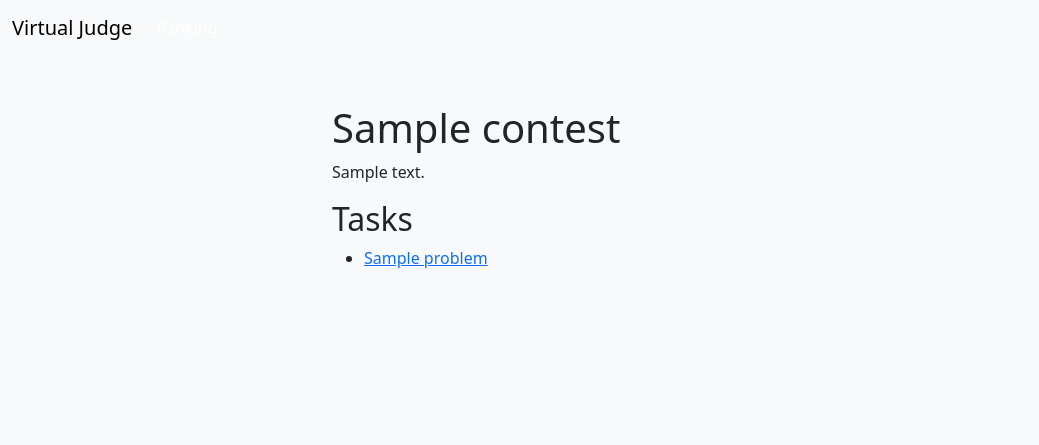
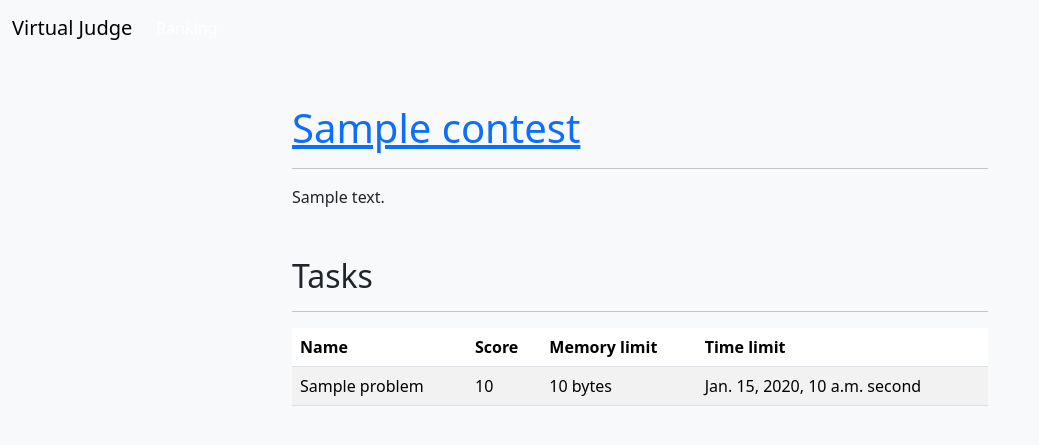
Before and after one commit to unb-mds/2023-2-JuizVirtual, a Django app: template templates/contests/detail.html in a window 1280 px wide. Shown: the top 445 px of the page, without its empty margins (0-1039 px from the left). Run offline with Django 4.2, Linux system fonts and the light colour scheme; the template is opened without the code that fills it: most values are stand-ins (such as "Sample title", 1, 10 or a date in 2020); some libraries are stand-ins or nearby versions.

Commit message:
feat(templates/contests): improve the contest details page

```diff
--- a/templates/base.html
+++ b/templates/base.html
@@ -80,7 +80,7 @@
     </nav>
   </header>
 
-  <main class="container mt-5" style="max-width: 640px;">
+  <main class="container mt-5" style="max-width: 720px;">
     {% block content %}{% endblock content %}
   </main>
 
--- a/templates/contests/detail.html
+++ b/templates/contests/detail.html
@@ -2,17 +2,62 @@
 
 {% block title %}{{ contest.title }}{% endblock title %}
 
+{% load humanize %}
+
 {% block content %}
   <div>
-    <h1>{{ contest }}</h1>
+    <h1>
+      <a href="{% url 'contests:detail' contest.id %}">
+        {{ contest }}
+      </a>
+    </h1>
+    <hr>
     <p>{{ contest.description }}</p>
   </div>
 
-  <h2>Tasks</h2>
-
-  <ul>
-    {% for problem in contest.problems.all %}
-      <li><a href="{% url 'problems:detail' problem.id %}">{{ problem }}</a></li>
-    {% endfor %}
-  </ul>
+  <div class="mt-5">
+    <h2>Tasks</h2>
+    <hr>
+    <table class="table table-striped">
+      <thead>
+        <tr>
+          <th class="col">Name</th>
+          <th class="col">Score</th>
+          <th class="col">Memory limit</th>
+          <th class="col">Time limit</th>
+        </tr>
+      </thead>
+      <tbody>
+        {% for problem in contest.problems.all %}
+        <tr>
+          <td>
+            {% if problem.is_accessible %}
+              <a href="{% url 'problems:detail' problem.id %}">{{ problem }}</a>
+            {% else %}
+              {{ problem }}
+            {% endif %}
+          </td>
+          <td>
+            {{ problem.score|default:"???" }}
+          </td>
+          <td>
+            {% if problem.memory_limit %}
+              {{ problem.memory_limit|filesizeformat }}
+            {% else %}
+              Unlimited
+            {% endif %}
+          </td>
+          <td>
+            {% if problem.time_limit %}
+              {{ problem.time_limit}}
+              second{{ problem.time_limit|pluralize:"s" }}
+            {% else %}
+              Unlimited
+            {% endif %}
+          </td>
+        </tr>
+        {% endfor %}
+      </tbody>
+    </table>
+  </div>
 {% endblock content %}
```
Also changed, not shown: apps/problems/admin.py (+15 -2 lines), apps/problems/models.py (+13 -1 lines), apps/problems/migrations/0003_problem_memory_limit_problem_score_and_more.py (added).
